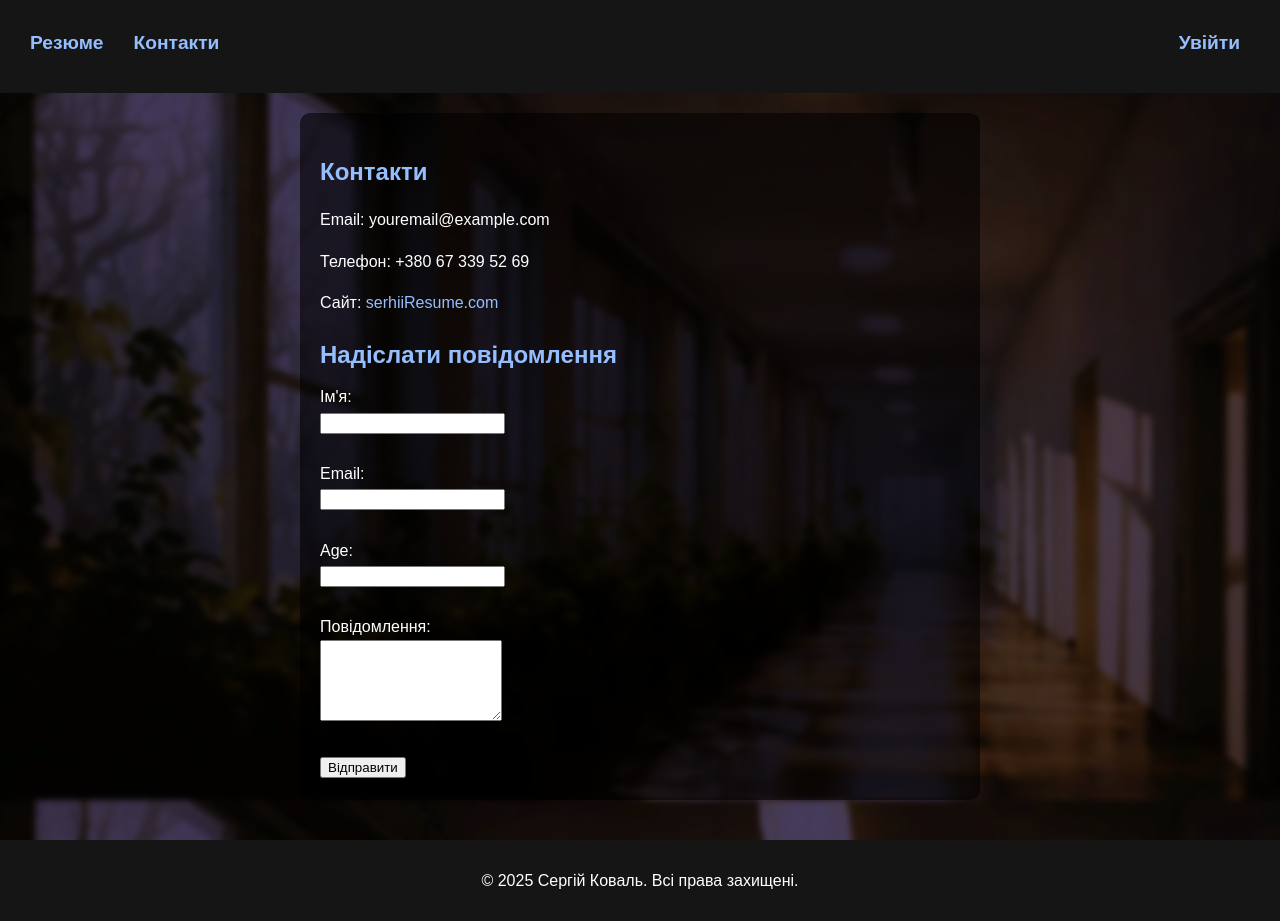
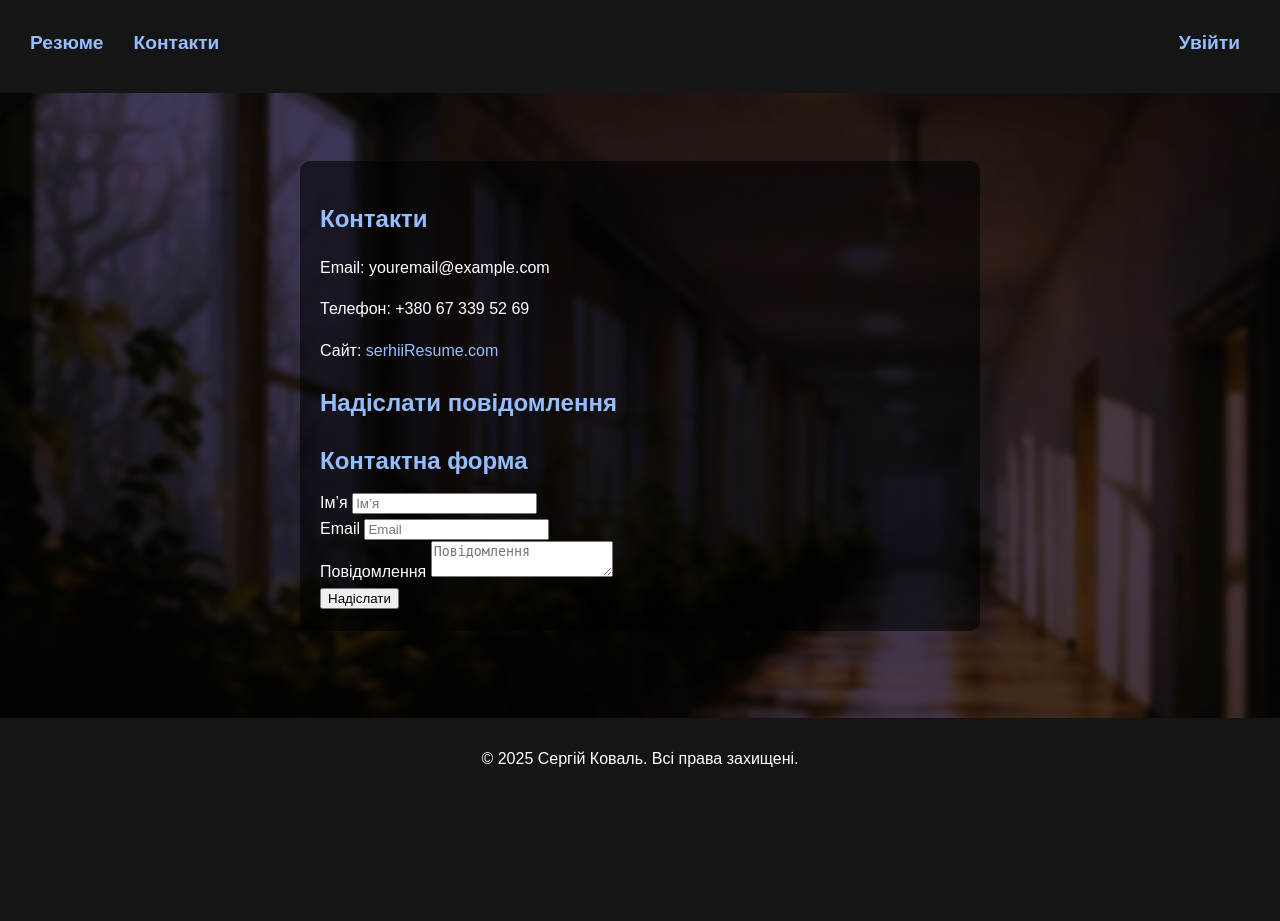
Before and after one commit to SerhiiBruj/flask-app-lab, a Flask app: page /contact in a window 1280 px wide. After the commit the page ends 767 px from the top, so only its background shows below. Run offline with Flask 3, Linux system fonts and the light colour scheme; some libraries are stand-ins or nearby versions.

Commit message:
wtf-forms

```diff
--- a/app/__init__.py
+++ b/app/__init__.py
@@ -2,7 +2,7 @@ from flask import Flask
 
 def create_app():
     app = Flask(__name__)
-    app.secret_key = 'supersecretkey'
+    app.secret_key = 'secret_key'
     from .views import main as main_blueprint
     app.register_blueprint(main_blueprint)
 
--- /dev/null
+++ b/app/forms.py
@@ -0,0 +1,18 @@
+from flask_wtf import FlaskForm
+from wtforms import StringField, TextAreaField, SubmitField
+from wtforms.validators import DataRequired, Email, Length
+
+class ContactForm(FlaskForm):
+    name = StringField(
+        'Ім’я',
+        validators=[DataRequired(message="Поле обов’язкове"), Length(min=2, max=50)]
+    )
+    email = StringField(
+        'Email',
+        validators=[DataRequired(message="Поле обов’язкове"), Email(message="Некоректна адреса email")]
+    )
+    message = TextAreaField(
+        'Повідомлення',
+        validators=[DataRequired(message="Введіть повідомлення"), Length(min=5)]
+    )
+    submit = SubmitField('Надіслати')
--- a/app/templates/contact.html
+++ b/app/templates/contact.html
@@ -1,4 +1,5 @@
 {% extends 'base.html' %}
+{% from "macros.html" import render_field %}
 
 {% block content %}
 <section>
@@ -9,8 +10,27 @@
 </section>
 
 <section>
+
+
   <h1>Надіслати повідомлення</h1>
-  <form method="get" action="/hi">
+
+<div class="container mt-5">
+    <h1>Контактна форма</h1>
+
+    <form method="POST" novalidate>
+        {{ form.hidden_tag() }}
+
+        {{ render_field(form.name) }}
+        {{ render_field(form.email) }}
+        {{ render_field(form.message) }}
+
+        {{ form.submit(class="btn btn-primary") }}
+    </form>
+
+
+</div>
+
+  <!-- <form method="get" action="/hi">
     <label for="name">Ім'я:</label><br>
     <input type="text" id="name" name="name" required><br><br>
 
@@ -24,19 +44,19 @@
     <textarea id="message" name="message" rows="5"></textarea><br><br>
 
     <button id="event" type="submit">Відправити</button>
-  </form>
+  </form> -->
   <script>
-    let btn = document.getElementById("event");
-    let form = document.getElementById("myForm");
+    // let btn = document.getElementById("event");
+    // let form = document.getElementById("myForm");
 
-    btn.addEventListener("click", function (e) {
-      e.preventDefault();
+    // btn.addEventListener("click", function (e) {
+    //   e.preventDefault();
 
-      let name = document.getElementById("name").value;
-      let age = document.getElementById("age").value;
+    //   let name = document.getElementById("name").value;
+    //   let age = document.getElementById("age").value;
 
-      window.location.href = `/users/hi/${encodeURIComponent(name)}?age=${encodeURIComponent(age)}`;
-    });
+    //   window.location.href = `/users/hi/${encodeURIComponent(name)}?age=${encodeURIComponent(age)}`;
+    // });
   </script>
 </section>
 {% endblock %}
--- /dev/null
+++ b/app/templates/macros.html
@@ -0,0 +1,13 @@
+{% macro render_field(field) %}
+<div class="form-group mb-3">
+    {{ field.label(class="form-label") }}
+    {{ field(class="form-control", placeholder=field.label.text) }}
+    {% if field.errors %}
+        <div class="text-danger mt-1">
+            {% for error in field.errors %}
+                <small>{{ error }}</small><br>
+            {% endfor %}
+        </div>
+    {% endif %}
+</div>
+{% endmacro %}
--- /dev/null
+++ b/app/users/templates/users/macros.html
@@ -0,0 +1,4 @@
+{% macro render_field(field, class_='form-control') %}
+  {{ field.label(class="form-label") }}
+  {{ field(class=class_, placeholder="") }}
+{% endmacro %}
--- a/app/views.py
+++ b/app/views.py
@@ -1,10 +1,9 @@
 from flask import Blueprint, render_template, request, make_response,redirect, url_for,session, flash
+from .forms import ContactForm
+import logging
 
 main = Blueprint('main', __name__, template_folder='templates')
-USER_DATA = {
-    "admin": "12345",
-    "serhii": "qwerty"
-}
+
 @main.route('/')
 def index():
     return render_template('resume.html', title="Резюме Сергія")
@@ -13,9 +12,27 @@ def index():
 def resume():
     return render_template('resume.html', title="Резюме Сергія")
 
-@main.route('/contact')
+logging.basicConfig(filename='contact.log', level=logging.INFO, format='%(asctime)s - %(message)s')
+
+@main.route('/contact', methods=['GET', 'POST'])
 def contact():
-    return render_template('contact.html', title="Контакти")
+    form = ContactForm()
+
+    if form.validate_on_submit():
+        name = form.name.data
+        email = form.email.data
+        message = form.message.data
+
+        logging.info(f"Contact form: Name={name}, Email={email}, Message={message}")
+
+        flash(f"Дякуємо, {name}! Ваше повідомлення успішно надіслано.", "success")
+        return redirect(url_for('main.contact'))
+
+    elif request.method == 'POST':
+        flash("Будь ласка, виправте помилки у формі.", "error")
+
+    return render_template('contact.html', form=form, title="Контактна форма")
+
 
 @main.route('/admin')
 def admin():
```
Also changed, not shown: app/users/forms.py (added, +12 -0 lines), app/users/templates/users/login.html (+19 -8 lines), app/users/views.py (+16 -8 lines), tests/test_auth.py (added, +15 -0 lines), tests/test_user_bp.py (+2 -0 lines), 1 other file.
